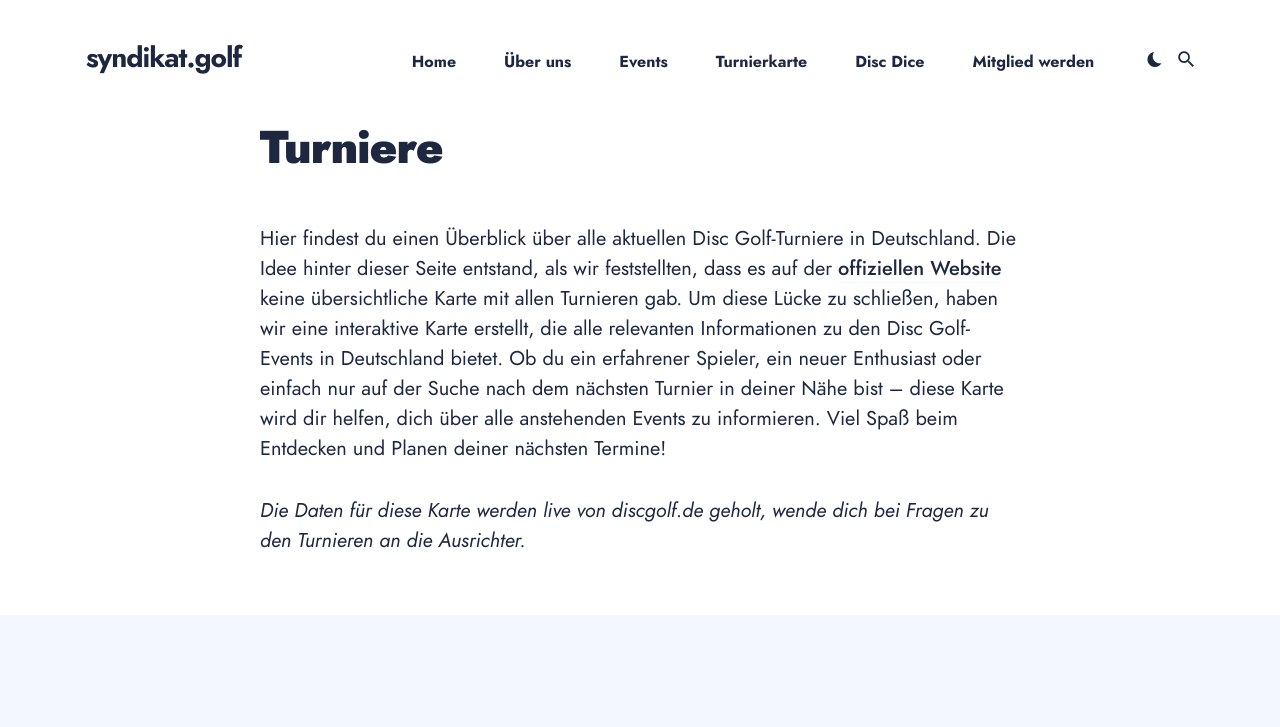
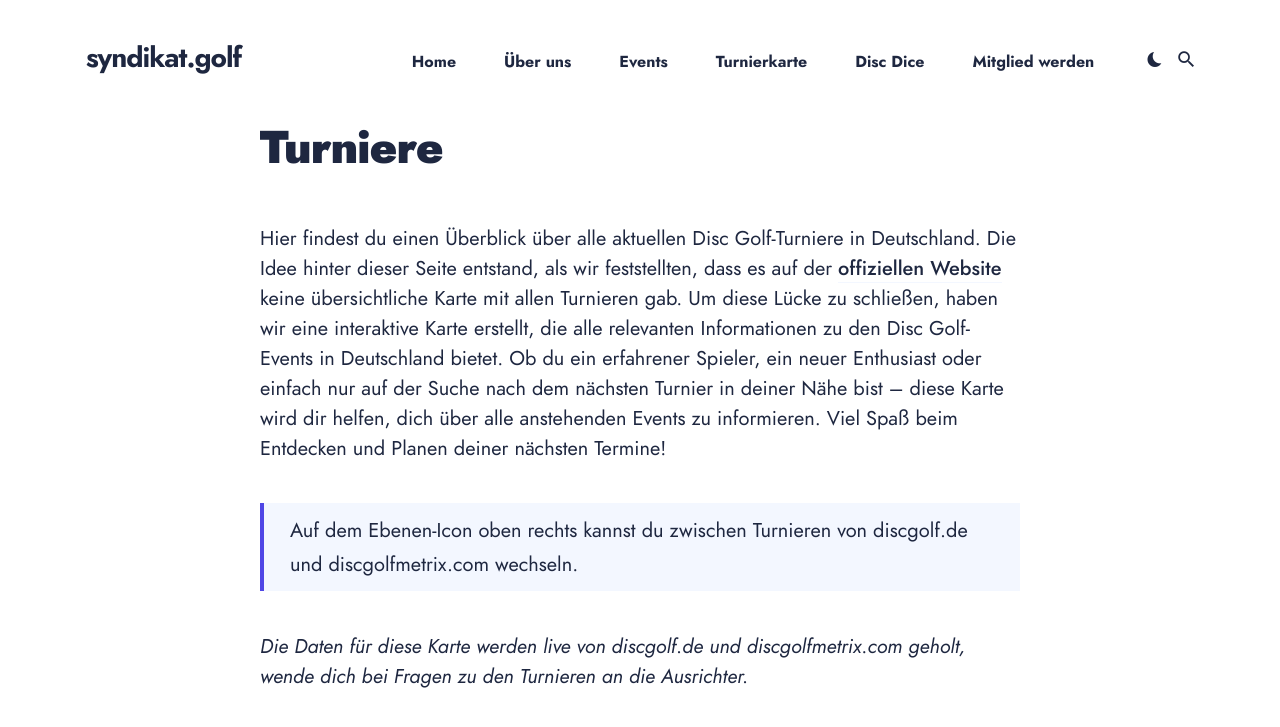
Before and after one commit to maxgreive/syndikat-web, a Jekyll site: the page built from turniere.md, in a window 1280 px wide and 900 px high. Shown: the top 727 px of the window. Built offline with Jekyll 4.4.1, drawn with Linux system fonts in a browser that asks for light colours; some web fonts are replaced; part of the change alters nothing that is shown.

Commit message:
added metrix data to tournaments map

```diff
--- a/assets/js/tournaments-map.js
+++ b/assets/js/tournaments-map.js
@@ -1,6 +1,12 @@
+const API_URL = "https://discgolf-tournaments-api-45d839f9ba85.herokuapp.com/";
+const endpoints = {
+  official: API_URL,
+  metrix: API_URL + 'metrix'
+}
+
 window.addEventListener('CookiebotOnConsentReady', () => {
   const consentGiven = window.CookieConsent && window.CookieConsent.consent && window.CookieConsent.consent.marketing;
-  if (consentGiven) getTournaments(items => initMap(items));
+  if (consentGiven) initMap();
 
   return handleConsent(consentGiven);
 });
@@ -24,26 +30,52 @@ function handleOpenConsent() {
   return window.CookieConsent.show();
 }
 
-async function getTournaments(cb) {
-  const cachedData = window.sessionStorage.getItem('tournament-data');
+async function getTournaments(type) {
+  const url = endpoints[type];
+  const cachedData = window.sessionStorage.getItem(`tournament-data-${type}`);
 
   if (!cachedData) {
-    const response = await fetch("https://discgolf-tournaments-api-45d839f9ba85.herokuapp.com/");
+    const response = await fetch(url);
     const tournaments = await response.json();
-    window.sessionStorage.setItem('tournament-data', JSON.stringify(tournaments));
-    return cb(tournaments);
+    window.sessionStorage.setItem(`tournament-data-${type}`, JSON.stringify(tournaments));
+    return tournaments;
   }
 
-  return cb(JSON.parse(cachedData));
+  return JSON.parse(cachedData);
 }
 
-function initMap(tournaments) {
-  const map = L.map("tournaments-map").setView([51, 9.5], 6);
-
-  L.tileLayer("https://tile.openstreetmap.org/{z}/{x}/{y}.png", {
+async function initMap() {
+  const osmLayer = L.tileLayer("https://tile.openstreetmap.org/{z}/{x}/{y}.png", {
     maxZoom: 19,
     attribution: '&copy; <a href="http://www.openstreetmap.org/copyright">OpenStreetMap</a>'
-  }).addTo(map);
+  });
+
+  const tournaments = await getTournaments('official');
+  const metrix = await getTournaments('metrix');
+
+  const markers = L.markerClusterGroup({
+    showCoverageOnHover: false,
+    maxClusterRadius: 40
+  });
+
+  const metrixMarkers = L.markerClusterGroup({
+    showCoverageOnHover: false,
+    maxClusterRadius: 40
+  });
+
+  metrix.forEach(tournament => renderMarker(tournament, metrixMarkers));
+  tournaments.forEach((tournament) => renderMarker(tournament, markers));
+
+  const map = L.map("tournaments-map", {
+    layers: [osmLayer, markers]
+  }).setView([51, 9.5], 6);
+
+  const overlayMaps = {
+    'Discgolf.de': markers,
+    'Metrix': metrixMarkers
+  }
+
+  L.control.layers(null, overlayMaps).addTo(map);
 
   L.control.resetView({
     position: "topleft",
@@ -51,13 +83,9 @@ function initMap(tournaments) {
     latlng: L.latLng([51, 9.5]),
     zoom: 6,
   }).addTo(map);
+}
 
-  const markers = L.markerClusterGroup({
-    showCoverageOnHover: false,
-    maxClusterRadius: 40
-  });
-
-  tournaments.forEach((tournament) => {
+function renderMarker(tournament, layer) {
   if (!tournament.coords.lat) return;
   const iconElement = document.querySelector("[data-icon]").content.firstElementChild.cloneNode(true);
   iconElement.style.fill = `hsl(220deg 50% ${Math.floor(Math.random() * (70 - 50 + 1) + 50)}%)`;
@@ -69,22 +97,19 @@ function initMap(tournaments) {
   });
 
   const marker = L.marker([tournament.coords.lat, tournament.coords.lng], { icon: icon });
-    markers.addLayer(marker);
+  layer.addLayer(marker);
   const isOneDay = tournament?.dates?.startTournament === tournament?.dates?.endTournament;
 
   marker.bindPopup(`
       <p class="popup-title">${tournament.title}</p>
       Ort: ${tournament.location}<br />
       ${!isOneDay ? 'Erster ' : ''}Spieltag: ${tournament.dates.startTournament ? formatDate(tournament.dates.startTournament) : "noch unbekannt"}<br />
-      ${tournament.dates.endTournament && !isOneDay ? "Letzter Spieltag: " + formatDate(tournament.dates.endTournament) + "<br />" : ""}
-      Registrierung: ${tournament.dates.startRegistration ? 'ab ' + formatDate(tournament.dates.startRegistration) : "unbekannt"}<br />
-      <a href="${tournament.link}" target="_blank" rel="noopener">Turnier auf discgolf.de</a>
+      ${tournament.dates.endTournament && !isOneDay ? `Letzter Spieltag: ${formatDate(tournament.dates.endTournament)}<br />` : ""}
+      ${tournament.dates.startRegistration ? `Registrierung: ab ${formatDate(tournament.dates.startRegistration)}<br />` : ""}
+      <a href="${tournament.link}" target="_blank" rel="noopener">Turnierausschreibung ansehen</a>
     `, {
     maxWidth: 250
   });
-  });
-
-  markers.addTo(map);
 }
 
 function formatDate(date) {
--- a/turniere.md
+++ b/turniere.md
@@ -7,4 +7,6 @@ excerpt: Interaktive Karte von alle aktuellen Disc Golf-Turnieren in Deutschland
 
 Hier findest du einen Überblick über alle aktuellen Disc Golf-Turniere in Deutschland. Die Idee hinter dieser Seite entstand, als wir feststellten, dass es auf der [offiziellen Website](https://turniere.discgolf.de) keine übersichtliche Karte mit allen Turnieren gab. Um diese Lücke zu schließen, haben wir eine interaktive Karte erstellt, die alle relevanten Informationen zu den Disc Golf-Events in Deutschland bietet. Ob du ein erfahrener Spieler, ein neuer Enthusiast oder einfach nur auf der Suche nach dem nächsten Turnier in deiner Nähe bist – diese Karte wird dir helfen, dich über alle anstehenden Events zu informieren. Viel Spaß beim Entdecken und Planen deiner nächsten Termine!
 
-_Die Daten für diese Karte werden live von discgolf.de geholt, wende dich bei Fragen zu den Turnieren an die Ausrichter._
+> Auf dem Ebenen-Icon oben rechts kannst du zwischen Turnieren von discgolf.de und discgolfmetrix.com wechseln.
+
+_Die Daten für diese Karte werden live von discgolf.de und discgolfmetrix.com geholt, wende dich bei Fragen zu den Turnieren an die Ausrichter._
```
Also changed, not shown: assets/css/vendors/images/layers-2x.png (added), assets/css/vendors/images/layers.png (added). Lines whose indentation alone changed are shown as unchanged.
